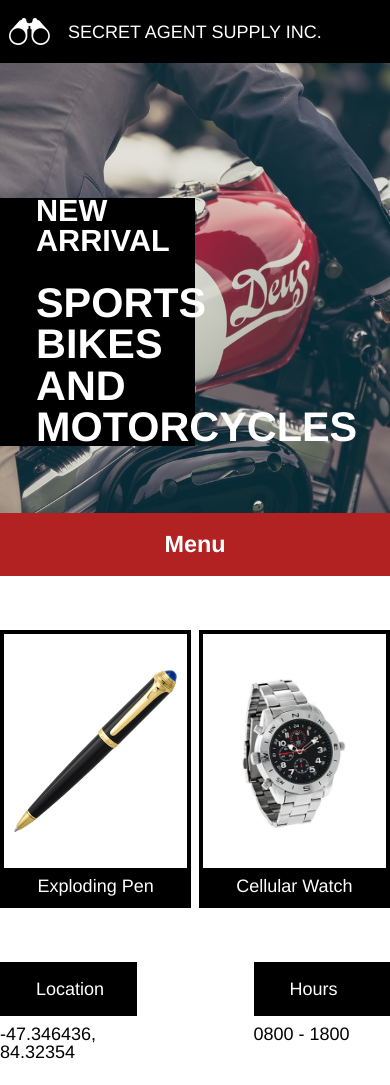
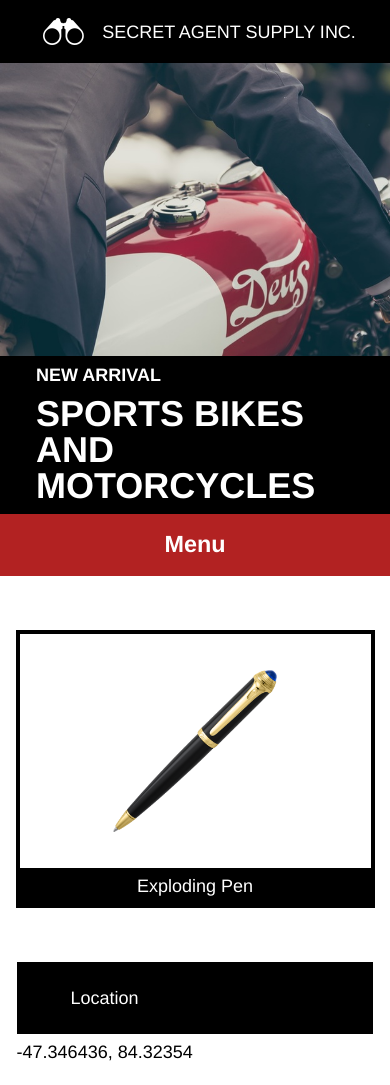
Before and after one commit to Fercken/secretAgentSupply, a plain HTML site: page index.html in a window 390 px wide. Shown: the top 1085 px of the page. Drawn offline with Linux system fonts and the light colour scheme.

Commit message:
Add styles for 470px media query

```diff
--- a/index.html
+++ b/index.html
@@ -26,6 +26,7 @@
       </div>
     </header>
 
+    <!-- Nav Section -->
     <nav>
       <div class="container">
         <a href="#" class="menu-display">Menu</a>
@@ -52,7 +53,7 @@
           </div>
         </div>
 
-        <div class="product">
+        <div class="product watch">
           <div class="item">
             <img src="resources/images/watch.png" alt="Cellular Watch">
           </div>
--- a/resources/css/style.css
+++ b/resources/css/style.css
@@ -135,7 +135,7 @@ nav .container {
 
 .location-content,
 .hours-content {
-  width: 35%
+  width: 35%;
 }
 
 .location-numbers,
@@ -160,12 +160,15 @@ footer {
   margin-top: 4rem;
 }
 
+
 /*** Media Queries ***/
 @media only screen and (max-width: 1600px) {
   .menu-display {
     display: none;
   }
 }
+
+
 @media only screen and (max-width: 1024px) {
   .container {
     width: 1024px;
@@ -184,13 +187,14 @@ footer {
     padding-left: 2rem;
     padding-bottom: 1.5rem;
   }
-    .container .content h1 {
+
+  .container .content h1 {
     font-size: 2.3rem;
     font-weight: bold;
     padding-left: 2rem;
   }
 
-     nav {
+  nav {
     background-color: firebrick;
     display: flex;
     justify-content: center;
@@ -220,19 +224,92 @@ footer {
    display: none;
   }
 
+  .location-content,
+  .hours-content {
+    width: 47.8%;
+  }
+
+  .location-text h4,
+  .hours-text h4{
+    background-color: black;
+    padding: 1.5rem 3rem;
+  }
+
+  .location-numbers,
+  .hours-numbers{
+    color: black;
+    padding-top: 1.5rem;
+  }
 
 
+@media only screen and (max-width: 470px) {
+  .logo-site .container{
+    background: black;
+    display: flex;
+    justify-content: center;
+    height: 3.5rem;
+    }
 
+  .container .content{
+    background-color: black;
+    width: 100%;
+    height: 35%;
+    display: flex;
+    flex-flow: column;
+    justify-content: center;
+    position: relative;
+    top: 16.3rem;
+  }
 
+  .container .content h3 {
+    font-size: 1rem;
+    font-weight: bold;
+    padding-left: 2rem;
+    padding-bottom: .7rem;
+  }
 
+  .container .content h1 {
+    font-size: 2rem;
+    font-weight: bold;
+    padding-left: 2rem;
+  }
 
+  .gallery .container {
+    display: flex;
+    justify-content: center;
+  }
 
+  .product {
+    width: 90%;
+  }
 
+  .watch {
+   display: none;
+  }
 
+  .loc-hrs {
+    display: flex;
+  }
+  .loc-hrs .container {
+    display: flex;
+    flex-direction: column;
+    align-items: center;
+  }
 
+  .location-content,
+  .hours-content {
+    width: 91.5%;
+  }
 
+  .location-numbers,
+  .hours-numbers{
+    color: black;
+    padding-top: .5rem;
+    padding-bottom: 1.5rem;
+  }
 
-
-
-
+  footer .container{
+    display: flex;
+    justify-content: center;
+  }
 }
```
